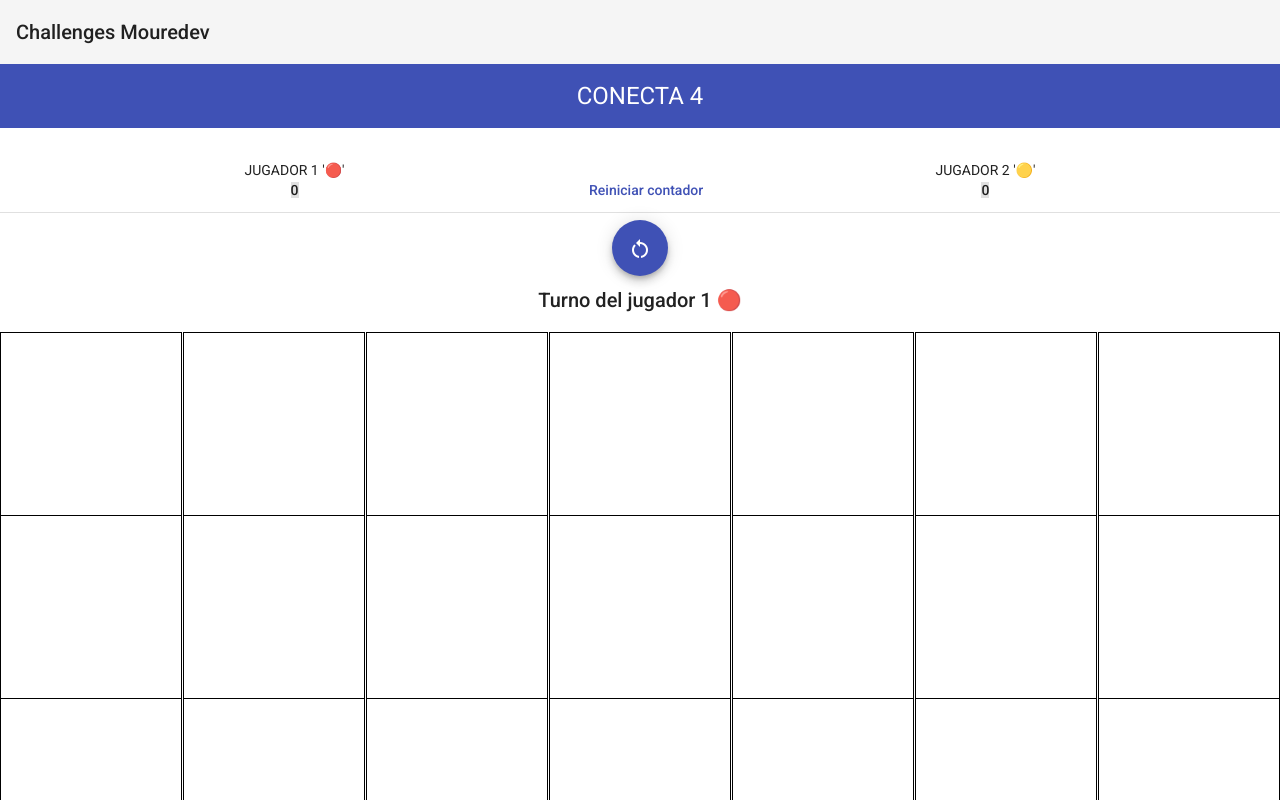
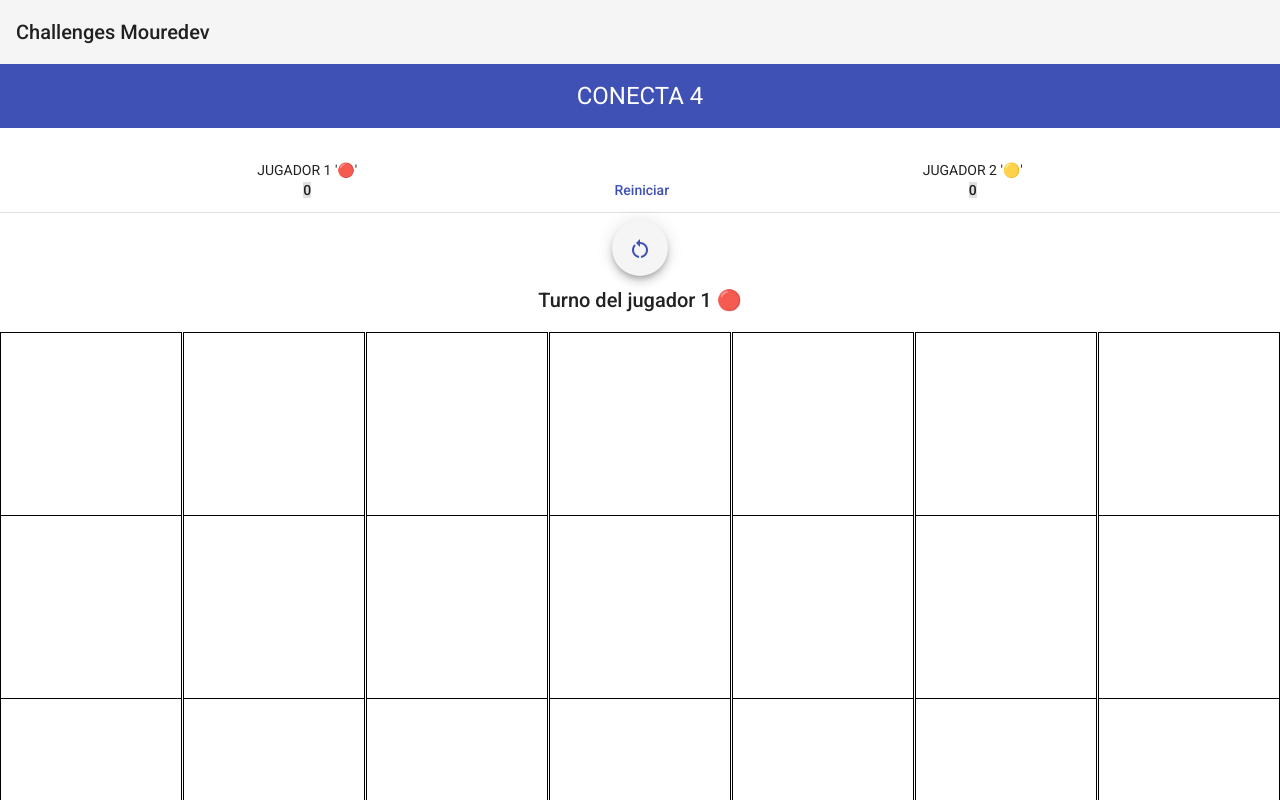
Before and after one commit to lnzambelli/challenges-project, an Angular app: page /conecta in a window 1280 px wide. Shown: the top 800 px of the page. Built offline with nearby package versions, Linux system fonts and the light colour scheme.

Commit message:
cambio de estilo al boton

```diff
--- a/src/app/pages/conecta-cuatro/conecta-cuatro.component.html
+++ b/src/app/pages/conecta-cuatro/conecta-cuatro.component.html
@@ -3,11 +3,11 @@
     <mat-card class="titulo" *ngIf="numerosDeJugadas<43; else juegoTerminado">
         <div class="contadorPuntos">
             <p>Jugador 1 '🔴' <mat-chip class="cantidadPuntos">{{resultados[1]}}</mat-chip></p>
-            <button mat-button color="primary" (click)="reiniciarContador()">Reiniciar contador</button>
+            <button mat-button color="primary" (click)="reiniciarContador()">Reiniciar</button>
             <p>Jugador 2 '🟡' <mat-chip class="cantidadPuntos">{{resultados[2]}}</mat-chip></p>
         </div>
         <mat-divider></mat-divider>
-        <button mat-fab color="primary" (click)="reinciarJuego()">
+        <button mat-fab class="buttonResetJuego" (click)="reinciarJuego()">
             <mat-icon>restart_alt</mat-icon>
         </button>
         <h2 *ngIf="ganadorEncontrado==0">
--- a/src/app/pages/conecta-cuatro/conecta-cuatro.component.scss
+++ b/src/app/pages/conecta-cuatro/conecta-cuatro.component.scss
@@ -25,3 +25,11 @@ button{
         text-transform: uppercase;
     }
 }
+
+.buttonResetJuego{
+    background-color: #f5f5f5;
+
+    mat-icon{
+        color: #3f51b5;
+    }
+}
```
